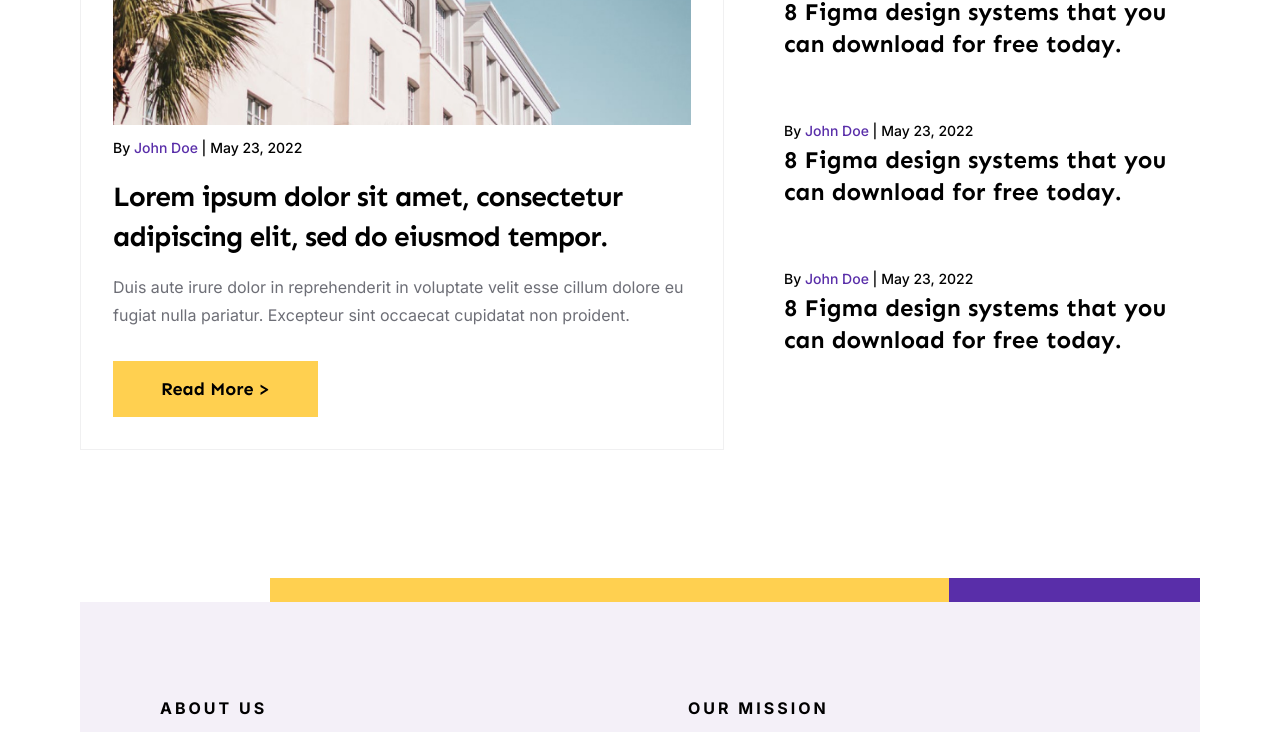
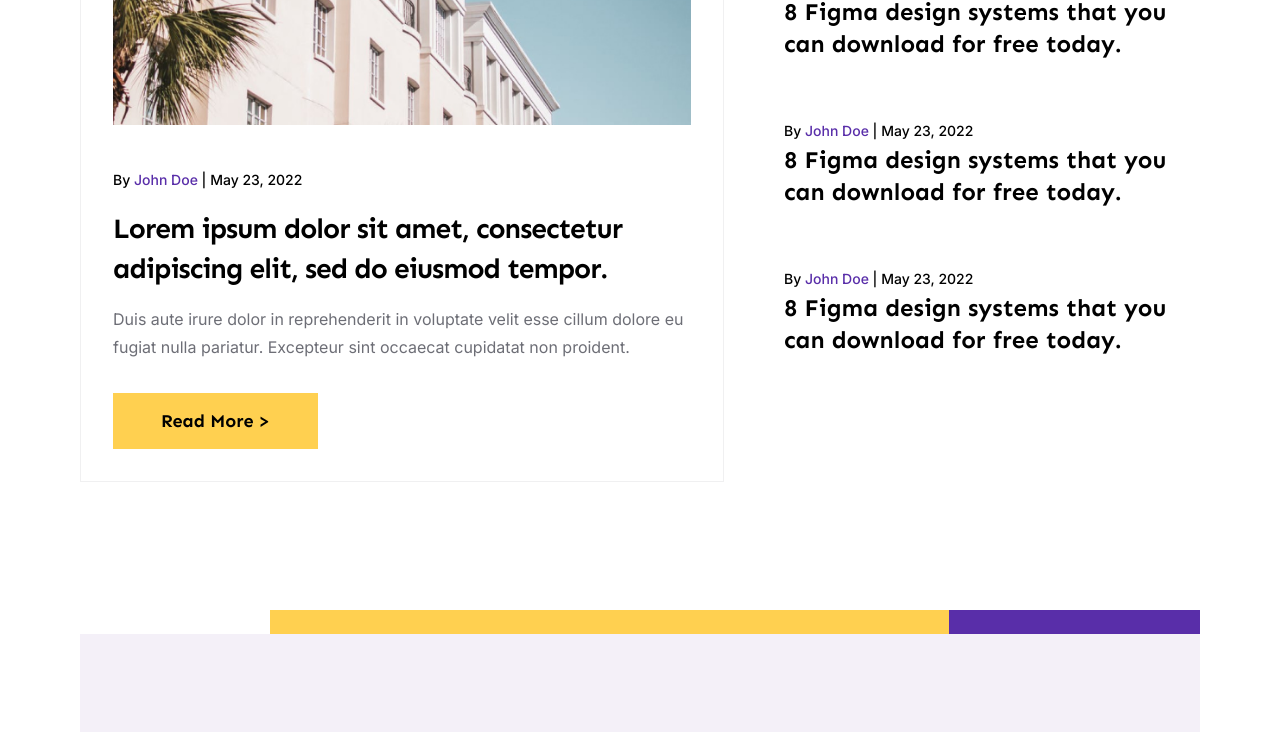
Before and after one commit to rakushka-san/finsweet, an Angular app: page / in a window 1280 px wide. Shown: the part 1220-1952 px from the top of the page. Built offline with nearby package versions, Linux system fonts and the light colour scheme.

Commit message:
Фиксы отступов

```diff
--- a/src/app/footer/footer.component.scss
+++ b/src/app/footer/footer.component.scss
@@ -12,7 +12,7 @@ footer {
 }
 
 .navigation {
-    @include flex(start, center)
+    @include flex(flex-start, center)
 }
 
 nav {
--- a/src/app/header/header.component.scss
+++ b/src/app/header/header.component.scss
@@ -11,7 +11,7 @@ header {
 }
 
 .navigation {
-    @include flex(start, center)
+    @include flex(flex-start, center)
 }
 
 nav {
--- a/src/app/pages/blog/featured-post/featured-post.component.html
+++ b/src/app/pages/blog/featured-post/featured-post.component.html
@@ -3,10 +3,12 @@
     <div class="content">
       <p class="caption">Featured Post</p>
       <h3>Step-by-step guide to choosing great font pairs</h3>
-      <app-author-date
-        [author]="exampleAuthor"
-        [date]="exampleDate"
-      ></app-author-date>
+      <div class="wrapper">
+        <app-author-date
+          [author]="exampleAuthor"
+          [date]="exampleDate"
+        ></app-author-date>
+      </div>
       <p class="intro">
         Duis aute irure dolor in reprehenderit in voluptate velit esse cillum
         dolore eu fugiat nulla pariatur. Excepteur sint occaecat cupidatat non
@@ -14,6 +16,9 @@
       </p>
       <button>Read More ></button>
     </div>
-    <img src="./../../../../assets/img/featured_post.jpg" alt="Featured Post Image">
+    <img
+      src="./../../../../assets/img/featured_post.jpg"
+      alt="Featured Post Image"
+    />
   </div>
 </section>
--- a/src/app/pages/blog/featured-post/featured-post.component.scss
+++ b/src/app/pages/blog/featured-post/featured-post.component.scss
@@ -17,7 +17,7 @@ section {
         margin-top: 1.25rem;
     }
 
-    app-author-date {
+    .wrapper {
         margin-top: 1rem;
     }
 
--- a/src/app/pages/home/featured-in/featured-in.component.scss
+++ b/src/app/pages/home/featured-in/featured-in.component.scss
@@ -2,7 +2,7 @@
 @import './../../../../colors';
 
 section {
-    margin-top: 6rem;
+    padding-top: 6rem;
 }
 
 .container {
--- a/src/app/pages/home/featured-posts/featured-posts.component.html
+++ b/src/app/pages/home/featured-posts/featured-posts.component.html
@@ -4,10 +4,22 @@
       <h3>Featured Post</h3>
 
       <div class="content">
-                <img src="./../../../../assets/img/post_img.jpg" alt="Post Image">
-                <app-author-date [author]="exampleAuthor" [date]="exampleDate"></app-author-date>
-                <h4>Lorem ipsum dolor sit amet, consectetur adipiscing elit, sed do eiusmod tempor.</h4>
-                <p>Duis aute irure dolor in reprehenderit in voluptate velit esse cillum dolore eu fugiat nulla pariatur. Excepteur sint occaecat cupidatat non proident.</p>
+        <img src="./../../../../assets/img/post_img.jpg" alt="Post Image" />
+        <div class="wrapper">
+          <app-author-date
+            [author]="exampleAuthor"
+            [date]="exampleDate"
+          ></app-author-date>
+        </div>
+        <h4>
+          Lorem ipsum dolor sit amet, consectetur adipiscing elit, sed do
+          eiusmod tempor.
+        </h4>
+        <p>
+          Duis aute irure dolor in reprehenderit in voluptate velit esse cillum
+          dolore eu fugiat nulla pariatur. Excepteur sint occaecat cupidatat non
+          proident.
+        </p>
         <button>Read More ></button>
       </div>
     </div>
@@ -18,10 +30,26 @@
         <a routerLink="/blog">View All</a>
       </div>
       <div class="content">
-                <app-post [author]="exampleAuthor" [date]="exampleDate" [title]="exampleTitle"></app-post>
-                <app-post [author]="exampleAuthor" [date]="exampleDate" [title]="exampleTitle"></app-post>
-                <app-post [author]="exampleAuthor" [date]="exampleDate" [title]="exampleTitle"></app-post>
-                <app-post [author]="exampleAuthor" [date]="exampleDate" [title]="exampleTitle"></app-post>
+        <app-post
+          [author]="exampleAuthor"
+          [date]="exampleDate"
+          [title]="exampleTitle"
+        ></app-post>
+        <app-post
+          [author]="exampleAuthor"
+          [date]="exampleDate"
+          [title]="exampleTitle"
+        ></app-post>
+        <app-post
+          [author]="exampleAuthor"
+          [date]="exampleDate"
+          [title]="exampleTitle"
+        ></app-post>
+        <app-post
+          [author]="exampleAuthor"
+          [date]="exampleDate"
+          [title]="exampleTitle"
+        ></app-post>
       </div>
     </div>
   </div>
--- a/src/app/pages/home/featured-posts/featured-posts.component.scss
+++ b/src/app/pages/home/featured-posts/featured-posts.component.scss
@@ -18,7 +18,7 @@
         width: 100%;
     }
 
-    app-author-date {
+    .wrapper {
         margin-top: 2rem;
     }
 
```
Lines whose indentation alone changed are shown as unchanged.
